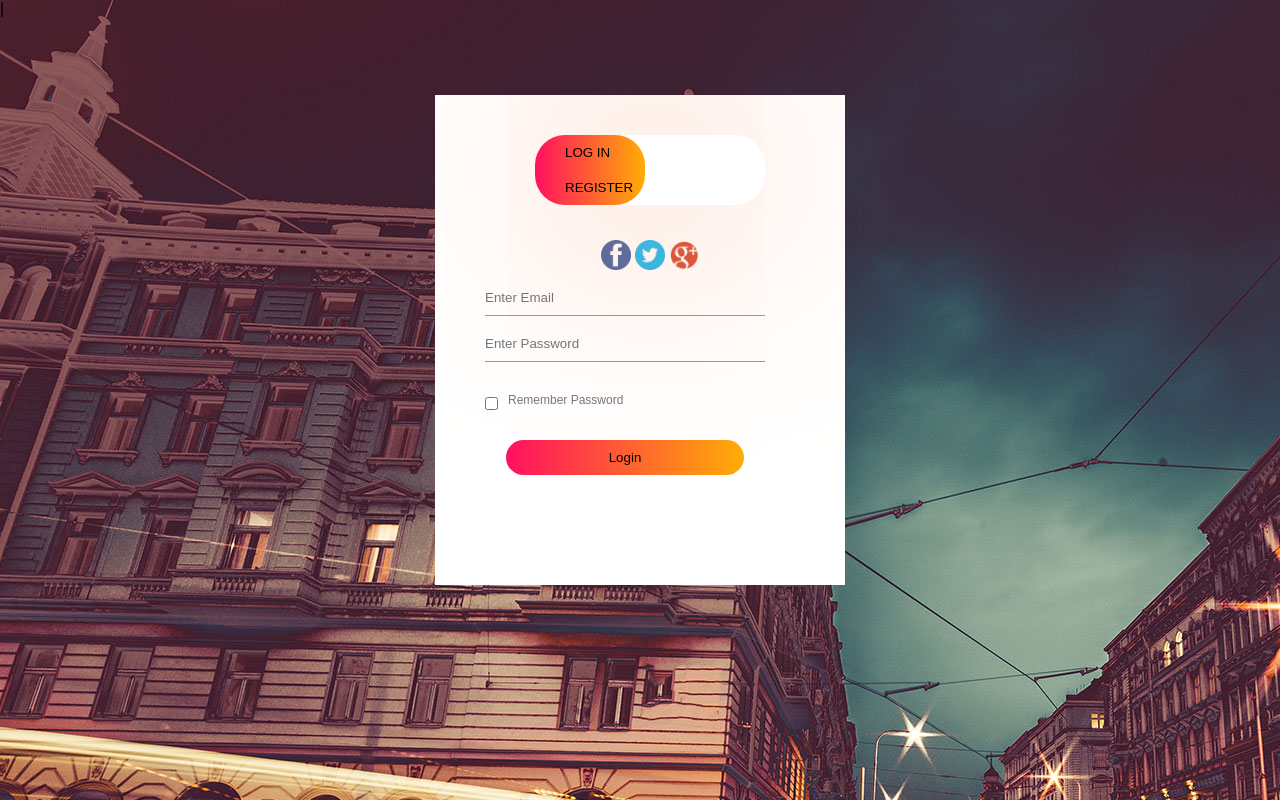
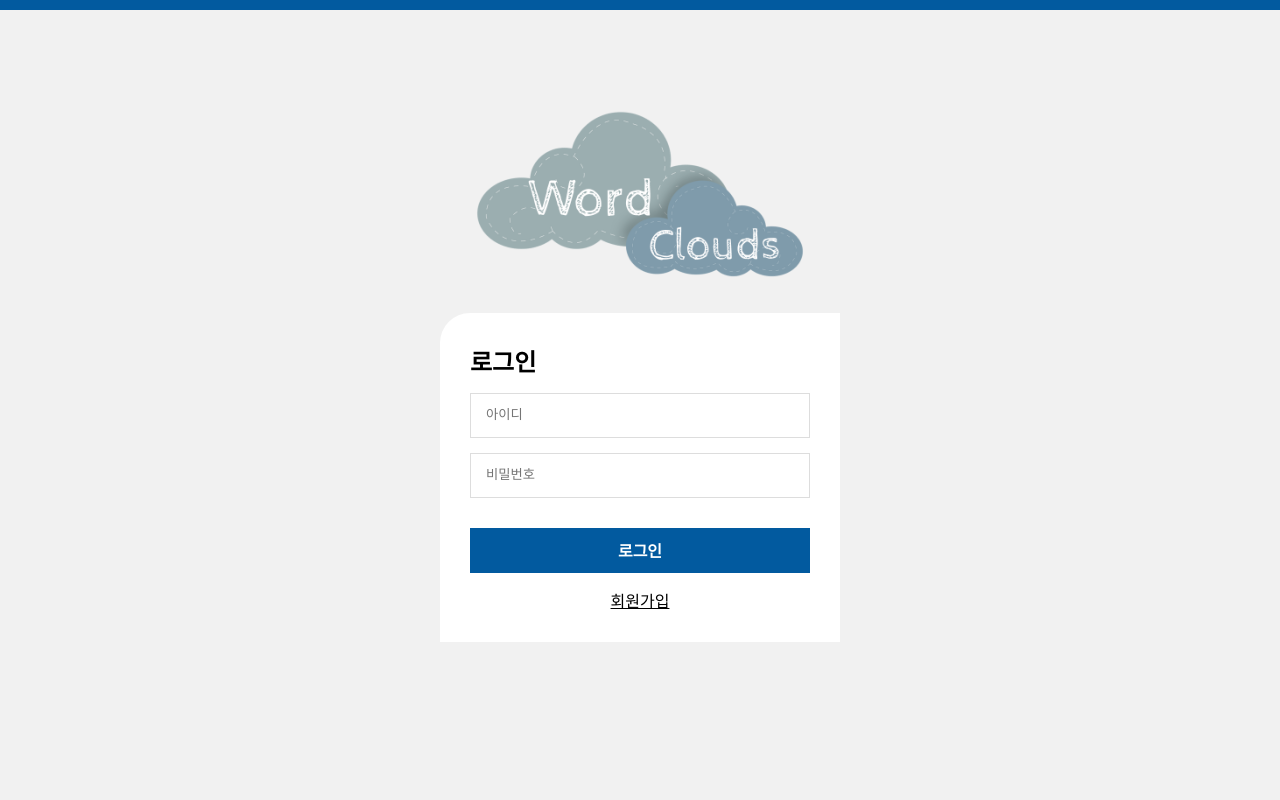
Before and after one commit to goldanghenry/Today_Issue, a Flask app: page /login in a window 1280 px wide. Run offline with Flask 2, Linux system fonts and the light colour scheme.

Commit message:
로그인 폼 수정

```diff
--- a/app.py
+++ b/app.py
@@ -5,13 +5,15 @@ from datetime import datetime
 import os
 from os import path
 
-load_dotenv()
+
+load_dotenv()       # dotenv()를 사용하기 위해 로드
 ROOT = path.dirname(path.realpath(__file__))
 app = Flask(__name__)
-APP_SECRET_KEY = os.getenv("APP_SECRET_KEY")
-app.secret_key = APP_SECRET_KEY
+APP_SECRET_KEY = os.getenv("APP_SECRET_KEY")    # .env에 있는 SECRET_KEY를 가져옴
+app.secret_key = APP_SECRET_KEY                 # flask의 session을 사용하기 위한 secret_key
 
-t = datetime.today().strftime("%Y%m%d") # 시작 전 크롤링 실행
+# 매일 오후 16시에 웹 사이트 업데이트 (스크랩핑은 15:55분에 자동 실행)
+t = datetime.today().strftime("%Y%m%d")
 day=""
 if datetime.now().hour >= 16:
     day = t
--- a/static/css/login.css
+++ b/static/css/login.css
@@ -1,31 +1,44 @@
 * {
     margin: 0;
     padding: 0;
-    font-family: sans-serif;
+    box-sizing: border-box;
+    font-family: 'Pretendard-Regular';
   }
   body {
-    height: 100%;
     width: 100%;
-    background-image: url(/static/img/login_background.jpg);
+    height: 90vh;
+    display: flex;
+    flex-direction: column;
+    align-items: center;
+    justify-content: center;
+    /* background-color: rgb(2, 90, 159,0.2); */
+    background-color: #f1f1f1;
+    border-top: 10px solid #025a9f;
+    /* background-image: url(/static/img/412b0c702c1294dea7e40e54331c270d.jpg); */
     /* background-position: center;
       background-size: cover; */
-    position: absolute;
+      /* background-color: #025a9f; */
   }
-.form-wrap {
-    width: 380px;
-    height: 480px;
-    position: relative;
-    margin: 6% auto;
-    background: #fff;
-    padding: 5px;
-    padding-left: 25px;
-    overflow: hidden;
+
+  .top-logo {
+    margin-top: -70px;
+    width: 350px;
+    /* margin-bottom: 10px; */
   }
+
+  main {
+    width: 400px;
+    padding: 30px;
+    margin-top: -60px;
+    background-color: #fff;
+    /* border: 1px solid #eee; */
+    border-radius: 30px 0 0 0;
+  }
+
   .button-wrap {
     width: 230px;
     margin: 35px auto;
     position: relative;
-    box-shadow: 0 0 600px 9px #fcae8f;
     border-radius: 30px;
   }
   .togglebtn {
@@ -42,46 +55,48 @@ body {
     position: absolute;
     width: 110px;
     height: 100%;
-    background: linear-gradient(to right, #ff105f, #ffad06);
+    background: linear-gradient(to right, #108cff, #63a9d1);
     border-radius: 30px;
-    transition: .5s;
+    transition: 0.5s;
   }
   .social-icons {
     margin: 30px auto;
     text-align: center;
   }
   .social-icons img {
-    width: 30px ;
+    width: 30px;
     cursor: pointer;
-}
-.input-group {
-    top: 180px;
-    position: absolute;
-    width: 280px;
-    transition: .5s;
   }
   .input-field {
     width: 100%;
-    padding: 10px 0;
-    margin: 5px 0;
+    height: 45px;
+    margin-top: 15px;
+    padding: 0 15px;
+    /* background: transparent; */
+    background-color: #fff;
+    border: 1px solid #ddd;
+    outline-color: #025a9f;
+  }
+
+  .submit {
+    width: 100%;
+    height: 45px;
+    margin-top: 30px;
+    background-color: #025a9f;
+    /* background: linear-gradient(to right, #108cff, #63a9d1); */
+    color: #fff;
     border: none;
-    border-bottom: 1px solid #999;
     outline: none;
-    background: transparent;
+    cursor: pointer;
+    font-size: 1rem;
   }
-.submit {
-    width: 85%;
-    padding: 10px 30px;
+
+  .subBtn {
+    margin-top: 15px;
+    font-weight: 500;
+    text-align: center;
+    text-decoration: underline;
     cursor: pointer;
-    display: block;
-    margin: auto;
-    background: linear-gradient(to right, #ff105f, #ffad06);
-    border: 0;
-    outline: none;
-    border-radius: 30px;
-}
-.checkbox {
-    margin: 30px 10px 30px 0;
   }
   span {
     color: #777;
@@ -89,9 +104,3 @@ span {
     bottom: 68px;
     position: absolute;
   }
-#login_proc {
-    left: 50px;
-}
-#register {
-    left: 480px;
-}
--- a/templates/login.html
+++ b/templates/login.html
@@ -5,18 +5,18 @@
         <meta http-equiv="X-UA-Compatible" content="IE=edge" />
         <meta name="viewport" content="width=device-width, initial-scale=1, shrink-to-fit=no" />
         <meta name="description" content="login page" />
-        <meta name="author" content="" />
+        <meta name="author" content="Henry_ub" />
         <title>Login - 오늘의 이슈</title>
-        <link rel="stylesheet" href="{{ url_for('static', filename='css/login.css') }}">|
+        <link rel="stylesheet" href="{{ url_for('static', filename='css/login.css') }}">
         <!-- Google tag (gtag.js) -->
         <script async src="https://www.googletagmanager.com/gtag/js?id=G-NVSRNY03C8"></script>
-        <script>
+        <!-- <script>
           window.dataLayer = window.dataLayer || [];
           function gtag(){dataLayer.push(arguments);}
           gtag('js', new Date());
 
           gtag('config', 'G-NVSRNY03C8');
-        </script>
+        </script> -->
     </head>
     <body>
         {% with messages = get_flashed_messages() %}
@@ -26,48 +26,34 @@
         </script>
         {% endif %}
         {% endwith %}
-        <div class="wrap">
-            <div class="form-wrap">
-                <div class="button-wrap">
-                    <div id="btn"></div>
-                    <button type="button" class="togglebtn" onclick="login()">LOG IN</button>
-                    <button type="button" class="togglebtn" onclick="register()">REGISTER</button>
-                </div>
-                <div class="social-icons">
-                    <img src="/static/img/fb.png" alt="facebook">
-                    <img src="/static/img/tw.png" alt="twitter">
-                    <img src="/static/img/gl.png" alt="google">
-                </div>
-                <form method = "POST" id="login_proc" action="{{url_for('login_proc')}}" class="input-group">
-                    <input type="email" id="loginId" name="loginId"class="input-field" placeholder="Enter Email">
-                    <input type="password" id="loginPw" name="loginPw" class="input-field" placeholder="Enter Password">
-                    <input type="checkbox" class="checkbox"><span>Remember Password</span>
-                    <button type="submit" class="submit">Login</button>
-                </form>
-                <form method= "POST" id="register" action="{{url_for('register')}}" class="input-group">
-                    <input type="email" id="registerId" name="registerId" class="input-field" placeholder="Your Email">
-                    <input type="text" id="registerUsername" name="registerUsername" class="input-field" placeholder="User name">
-                    <input type="password" id="registerPw" name="registerPw" class="input-field" placeholder="Enter Password">
-                    <input type="checkbox" class="checkbox"><span>Terms and conditions</span>
-                    <button type="submit" class="submit">REGISTER</button>
-                </form>
-            </div>
-        </div>
+        <a class="navbar-brand ps-3" href="{{ url_for('index') }}"><img src="/static/img/Today_logo.png" alt="Today_Issue_logo" class="top-logo" /></a>
+        <main>
+            <form method="POST" id="login_proc" action="{{url_for('login_proc')}}" class="input-group">
+                <h2>로그인</h2>
+                <input type="email" id="loginId" name="loginId" class="input-field" placeholder="아이디">
+                <input type="password" id="loginPw" name="loginPw" class="input-field" placeholder="비밀번호">
+                <button type="submit" class="submit"><b>로그인</b></button>
+                <p onclick="register()" class="subBtn">회원가입</p>
+            </form>
+            <form method="POST" id="register" action="{{url_for('register')}}" class="input-group" style="display: none;">
+                <h3>회원가입</h3>
+                <input type="email" id="registerId" name="registerId" class="input-field" placeholder="아이디">
+                <input type="text" id="registerUsername" name="registerUsername" class="input-field" placeholder="이름">
+                <input type="password" id="registerPw" name="registerPw" class="input-field" placeholder="비밀번호">
+                <button type="submit" class="submit"><b>회원가입</b></button>
+                <p onclick="login()" class="subBtn">로그인</p>
+            </form>
+        </main>
         <script>
-            var x = document.getElementById("login_proc");
-            var y = document.getElementById("register");
-            var z = document.getElementById("btn");
-
-            function login(){
-                x.style.left = "50px";
-                y.style.left = "450px";
-                z.style.left = "0";
+            const loginForm = document.getElementById('login_proc')
+            const registerForm = document.getElementById('register')
+            function login() {
+                loginForm.style.display = 'block'
+                registerForm.style.display = 'none'
             }
-
-            function register(){
-                x.style.left = "-400px";
-                y.style.left = "50px";
-                z.style.left = "110px";
+            function register() {
+                registerForm.style.display = 'block'
+                loginForm.style.display = 'none'
             }
         </script>
     </body>
```
Also changed, not shown: templates/index.html (+26 -60 lines), static/css/main.css, static/img/Today_logo.png (added), static/img/login_background.jpg (deleted). Lines whose indentation alone changed are shown as unchanged.
